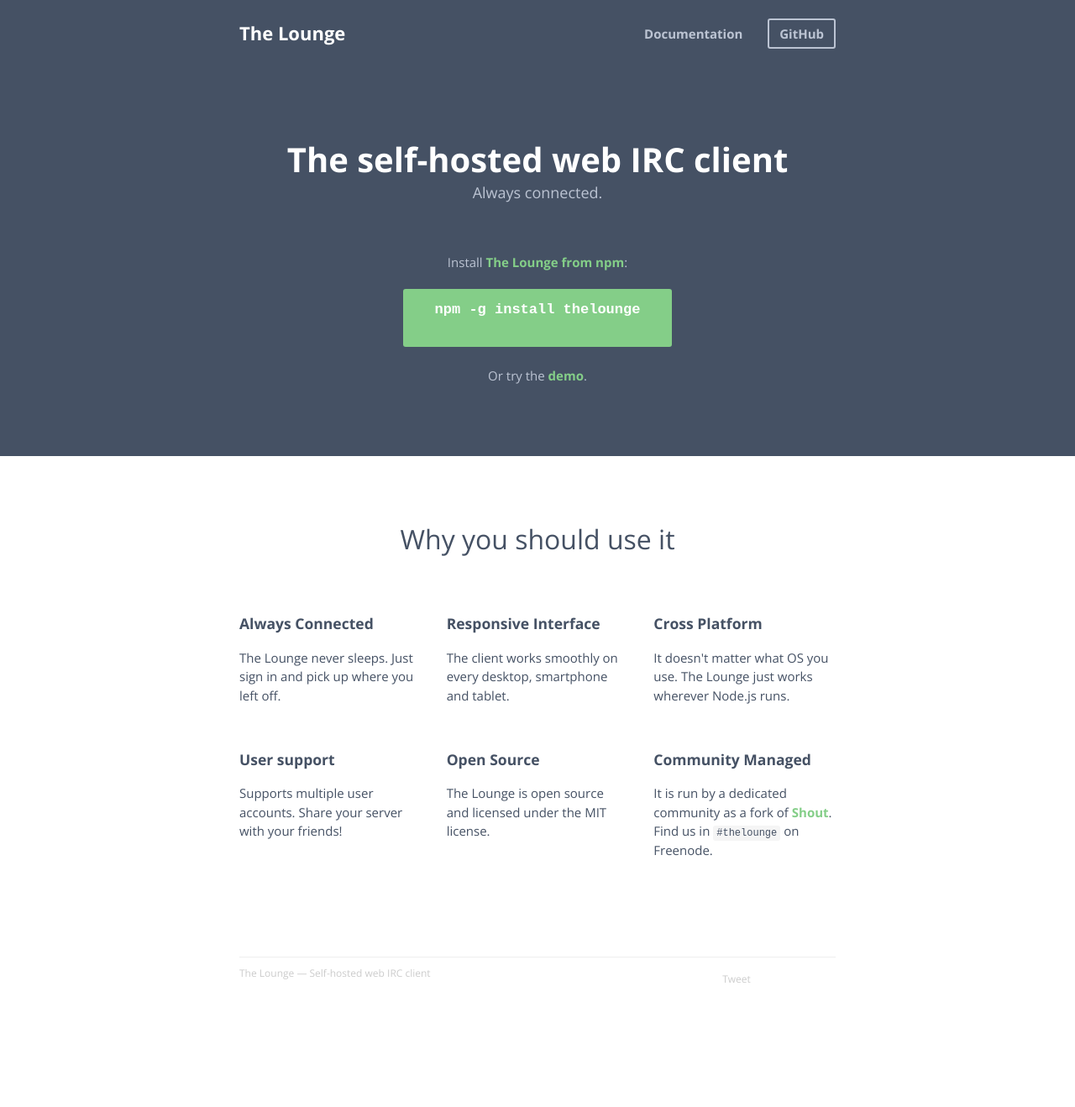
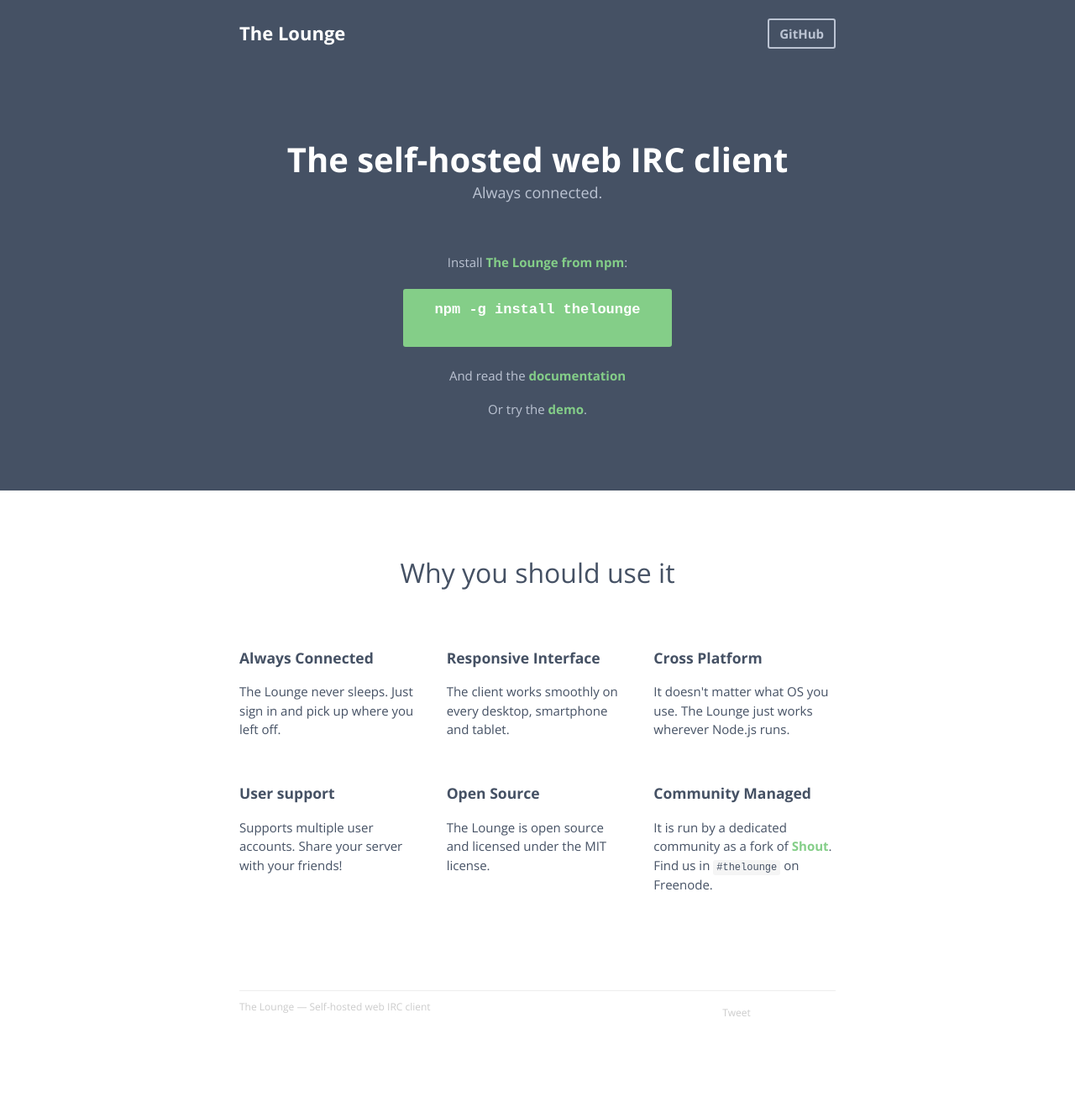
Before and after one commit to thelounge/thelounge.github.io, a Jekyll site: the page built from index.html, in a window 1280 px wide. Shown: the whole page at 84% size. Built offline with Jekyll 4.4.1, drawn with Linux system fonts in a browser that asks for light colours; Markdown is read by kramdown in place of the engine named in the settings; comment, search, counter and statistics services are not loaded; before the commit the page ends 1278 px from its top, so only the background shows below that; grey boxes are pictures that could not be loaded.

Commit message:
Always show documentation link and display the "logo" on one line.
Closes #8.

```diff
--- a/_layouts/default.html
+++ b/_layouts/default.html
@@ -21,11 +21,10 @@
 	<nav id="nav">
 		<div class="container">
 			<div class="row">
-				<div class="col-xs-3">
+				<div class="col-xs-8">
 					<a href="/" class="logo">The Lounge</a>
 				</div>
-				<div class="col-xs-9 right">
-					<a href="/docs">Documentation</a>
+				<div class="col-xs-4 right">
 					<a href="https://github.com/thelounge/lounge" class="github">
 						GitHub
 					</a>
--- a/css/style.css
+++ b/css/style.css
@@ -268,9 +268,6 @@
 	}
 }
 @media (max-width: 480px) {
-	#nav .right a:first-child {
-		display: none;
-	}
 	#splash .row {
 		padding-top: 0;
 	}
--- a/index.html
+++ b/index.html
@@ -22,6 +22,11 @@
 					<strong>npm -g install thelounge@next</strong>
 					<small id="prerelease_version"></small>
 				</div>
+
+				<p>
+					And read the
+					<a href="/docs">documentation</a>
+				</p>
 
 				<p>
 					Or try the
```
